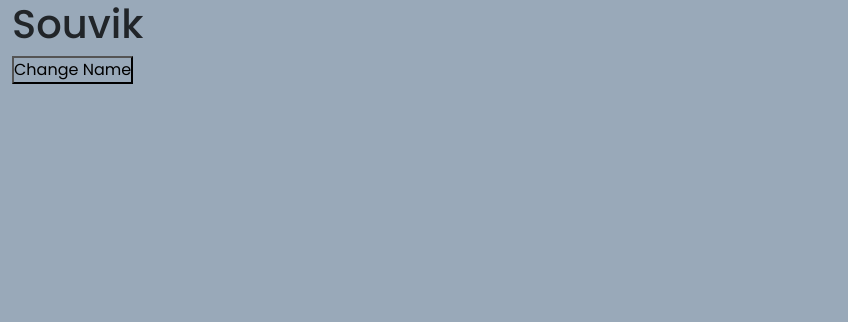
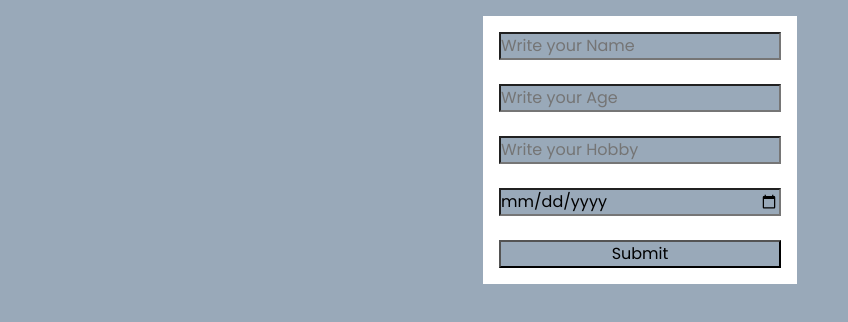
Before and after one commit to git-souvik22/react-interview, a React (Create React App) app: page / in a window 1280 px wide. Shown: the top 322 px of the page, without its empty margins (0-848 px from the left). Built offline with nearby package versions, Linux system fonts and the light colour scheme.

Commit message:
multiple-input-data-handling

```diff
--- a/src/App.js
+++ b/src/App.js
@@ -1,17 +1,51 @@
 import { useState } from "react";
 import "./app.css";
-import Child from "./Child";
 
 function App() {
-  const [name, setName] = useState("Souvik");
+  const [objData, setObjData] = useState({});
 
-  const ChangedName = (value) => {
-    setName(value);
+  const getInputs = (value, name) => {
+    let data = { [name]: value };
+
+    setObjData({ ...objData, ...data });
+  };
+
+  const submit = (e) => {
+    e.preventDefault();
+    console.log(objData);
   };
 
   return (
     <div className="container-fluid">
-      <Child name={name} changeName={ChangedName} />
+      <form
+        onSubmit={submit}
+        className="d-flex flex-column gap-4 w-25 bg-white p-3 mt-3 mx-auto"
+      >
+        <input
+          placeholder="Write your Name"
+          type="text"
+          name="name"
+          onChange={(e) => getInputs(e.target.value, e.target.name)}
+        />
+        <input
+          placeholder="Write your Age"
+          type="number"
+          name="age"
+          onChange={(e) => getInputs(e.target.value, e.target.name)}
+        />
+        <input
+          placeholder="Write your Hobby"
+          type="text"
+          name="hobbies"
+          onChange={(e) => getInputs(e.target.value, e.target.name)}
+        />
+        <input
+          type="date"
+          name="date"
+          onChange={(e) => getInputs(e.target.value, e.target.name)}
+        />
+        <button type="submit">Submit</button>
+      </form>
     </div>
   );
 }
--- a/src/Child.jsx
+++ b/src/Child.jsx
@@ -4,7 +4,16 @@ const Child = ({ name, changeName }) => {
   return (
     <div>
       <h1>{name}</h1>
-      <button onClick={() => changeName("Developa")}>Change Name </button>
+      <button
+        onClick={
+          name === "Souvik"
+            ? () => changeName("Developer")
+            : () => changeName("Souvik")
+        }
+        className="p-2"
+      >
+        Change Name{" "}
+      </button>
     </div>
   );
 };
```
